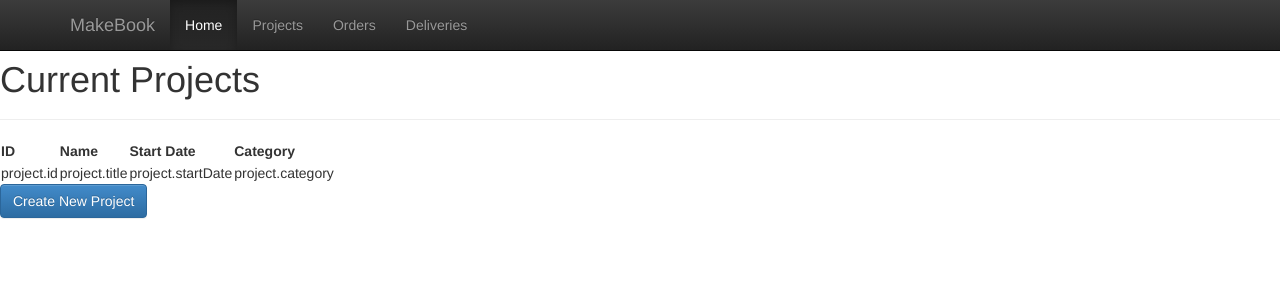
After one commit to daubers/MakeBook, a Django app: template templates/Project/projects.html in a window 1280 px wide. The commit adds this page. Shown: the top 300 px of the page. Run offline with Django 3.2, Linux system fonts and the light colour scheme; the template is opened without the code that fills it: values that come from a table or form of the project are taken from there, others are empty; tables that the repository leaves empty hold one stand-in row (values such as "Sample post"); parts of the project's set-up code (start-up, migrations or seed data) failed here and were passed over.

Commit message:
Work on new projects

```diff
--- a/MakeBook/urls.py
+++ b/MakeBook/urls.py
@@ -9,5 +9,6 @@ urlpatterns = patterns('',
                        # url(r'^$', 'MakeBook.views.home', name='home'),
                        # url(r'^blog/', include('blog.urls')),
                        url(r'^$', "Project.views.index"),
+                       url(r'^Projects/$', "Project.views.all_projects"),
                        url(r'^admin/', include(admin.site.urls)),
 )
--- a/Project/models.py
+++ b/Project/models.py
@@ -10,6 +10,7 @@ class Project(models.Model):
     title = models.TextField(max_length=255)
     startDate = models.DateTimeField()
     category = models.TextField(max_length=255)
+    complete = models.BooleanField()
 
 
 class BoM(models.Model):
--- /dev/null
+++ b/templates/Project/projects.html
@@ -0,0 +1,39 @@
+{% extends "base.html" %}
+
+{% block head %}
+
+{% endblock %}
+
+{% block contents %}
+    <div class="page-header">
+        <h1>Current Projects</h1>
+    </div>
+    <div class="row">
+        <div class="col-sm-12">
+
+            {% if projects %}
+                <table id="projectTable">
+                    <tr>
+                        <th>ID</th>
+                        <th>Name</th>
+                        <th>Start Date</th>
+                        <th>Category</th>
+                    </tr>
+                    {% for project in projects %}
+                        <tr>
+                            <td>project.id</td>
+                            <td>project.title</td>
+                            <td>project.startDate</td>
+                            <td>project.category</td>
+                        </tr>
+                    {% endfor %}
+                </table>
+            {% else %}
+                <p>No current Projects</p>
+            {% endif %}
+            <button type="button" class="btn btn-primary"
+                    onclick="window.location.href = '/Projects/new/'; return false;">Create New Project
+            </button>
+        </div>
+    </div>
+{% endblock %}
--- a/templates/base.html
+++ b/templates/base.html
@@ -61,7 +61,7 @@
         </div>
         <div class="navbar-collapse collapse">
             <ul class="nav navbar-nav">
-                <li class="Home"><a href="#">Home</a></li>
+                <li class="Home"><a href="/">Home</a></li>
                 <li class="Projects"><a href="/Projects">Projects</a></li>
                 <li class="Orders"><a href="/Orders">Orders</a></li>
                 <li class="Deliveries"><a href="/Deliveries">Deliveries</a></li>
```
Also changed, not shown: Project/views.py (+18 -0 lines), templates/Project/new_project.html (added, +18 -0 lines), Static/js/jquery.dataTables.js.
